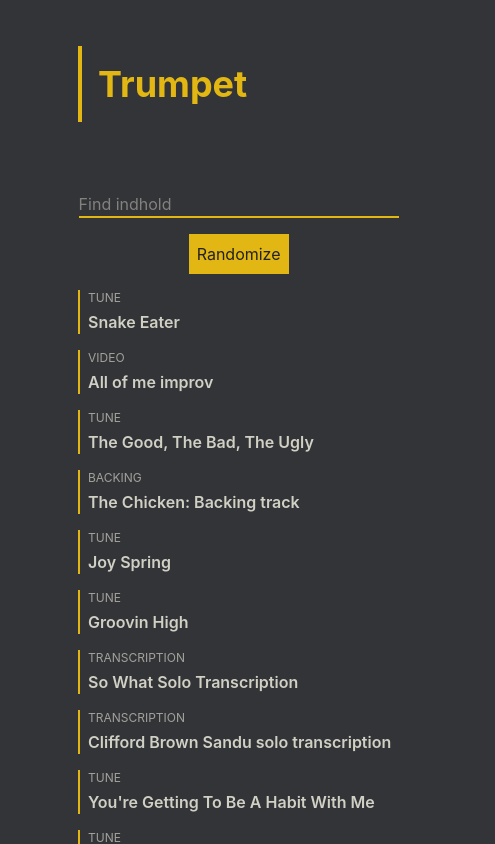
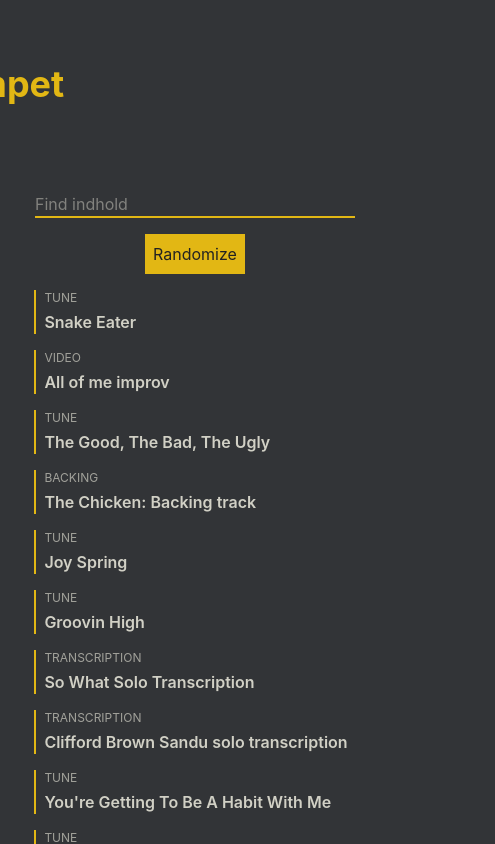
Before and after one commit to Marcus-Friis/trumpet-site, a SvelteKit app: page / in a window 390 px wide. Shown: the top 844 px of the page, 495 px wide, since content can reach past the window. Built offline with nearby package versions, Linux system fonts and the light colour scheme.

Commit message:
css??? in my svelte tailwind vite compiler typescript??

```diff
--- a/src/routes/+layout.svelte
+++ b/src/routes/+layout.svelte
@@ -45,8 +45,8 @@
 {/snippet}
 
 <div class="flex min-h-screen flex-col items-center gap-16">
-	<header class="mt-16 w-6/10">
-		<div class="grid items-center xl:grid-cols-2">
+	<header class="content-width mt-16">
+		<div class="grid items-center lg:grid-cols-2">
 			<h1 class="group mb-6 text-4xl! font-bold text-primary">
 				<a
 					href="/"
@@ -59,7 +59,14 @@
 		</div>
 	</header>
 
-	<div class="flex w-6/10 items-center gap-16">
+	<div class="content-width flex items-center justify-center gap-16">
 		{@render children()}
 	</div>
 </div>
+
+<style>
+	.content-width {
+		width: 60%;
+		min-width: 600px;
+	}
+</style>
```
